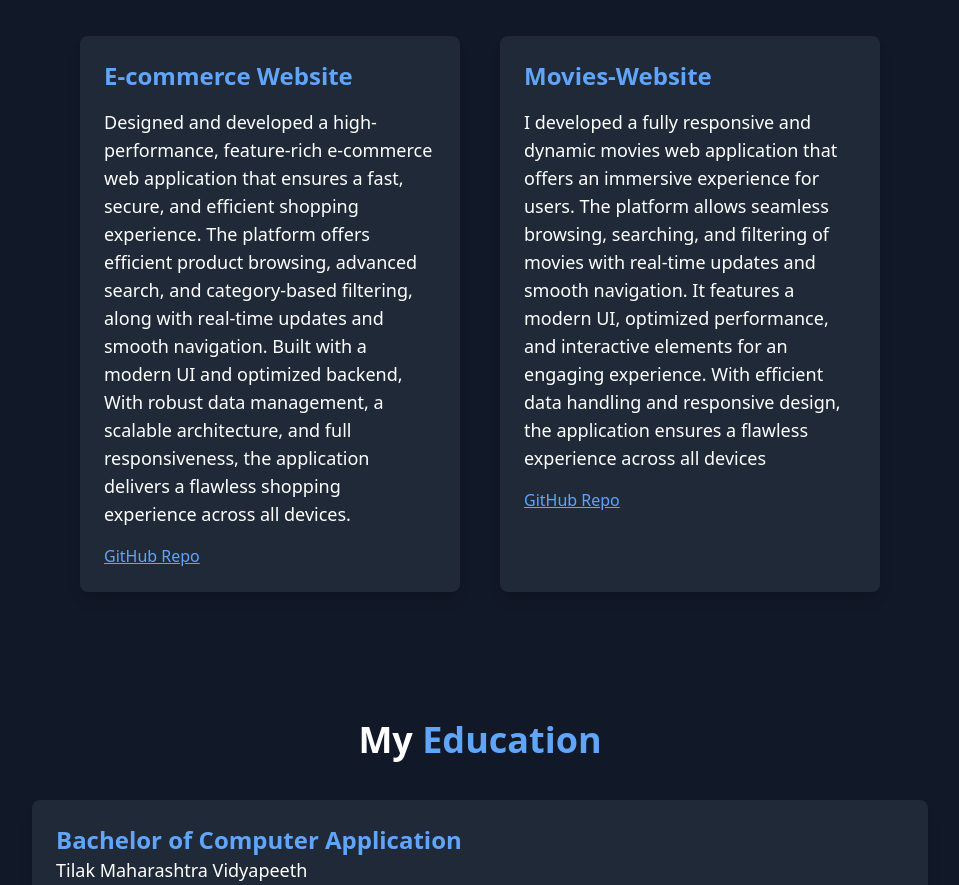
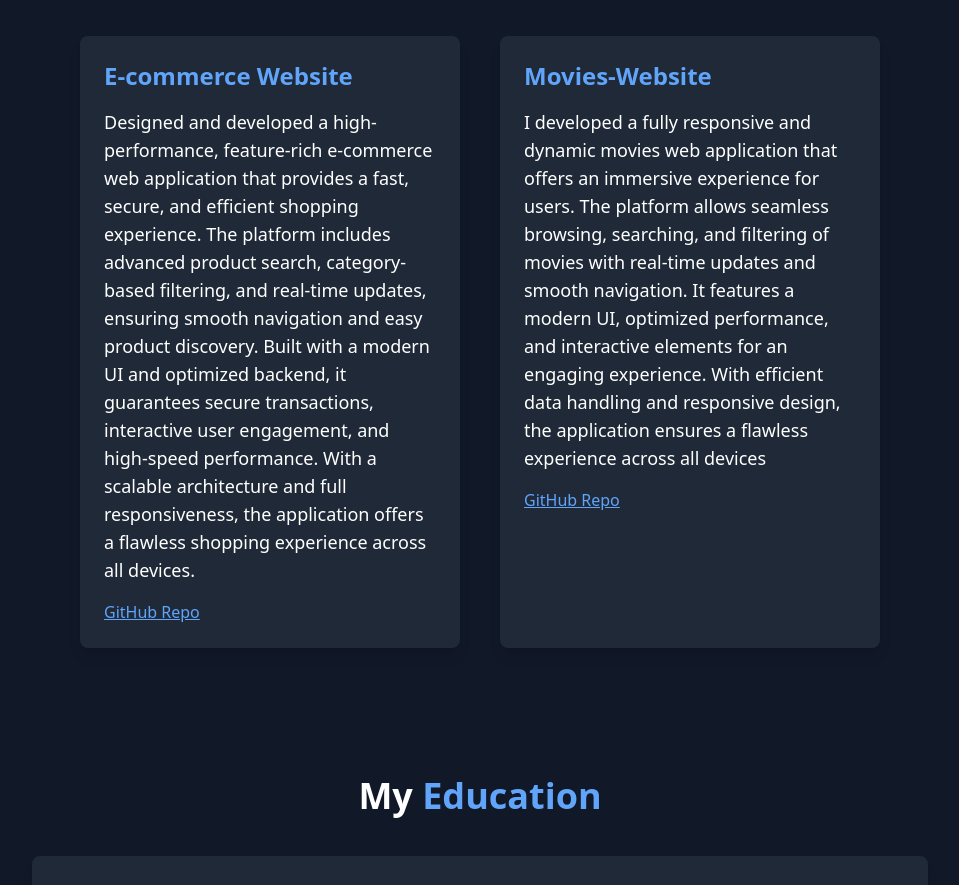
Before and after one commit to vishalp0407/my-portfolio, a React (Vite) app: page / in a window 1280 px wide. Shown: the part 1492-2377 px from the top of the page, without its empty margins (160-1119 px from the left). Built offline with nearby package versions, Linux system fonts and the light colour scheme.

Commit message:
update my resume

```diff
--- a/src/screens/Projects.jsx
+++ b/src/screens/Projects.jsx
@@ -3,7 +3,7 @@ const Projects = () => {
     {
       title: "E-commerce Website",
       description:
-        "Designed and developed a high-performance, feature-rich e-commerce web application that ensures a fast, secure, and efficient shopping experience. The platform offers efficient product browsing, advanced search, and category-based filtering, along with real-time updates and smooth navigation. Built with a modern UI and optimized backend,  With robust data management, a scalable architecture, and full responsiveness, the application delivers a flawless shopping experience across all devices.",
+        "Designed and developed a high-performance, feature-rich e-commerce web application that provides a fast, secure, and efficient shopping experience. The platform includes advanced product search, category-based filtering, and real-time updates, ensuring smooth navigation and easy product discovery. Built with a modern UI and optimized backend, it guarantees secure transactions, interactive user engagement, and high-speed performance. With a scalable architecture and full responsiveness, the application offers a flawless shopping experience across all devices.",
       demoLink: "project-link",
       repoLink: "https://github.com/vishalp0407/E-commerce",
     },
```
Also changed, not shown: 1 other file (tests, documents, lock files or other folders).
